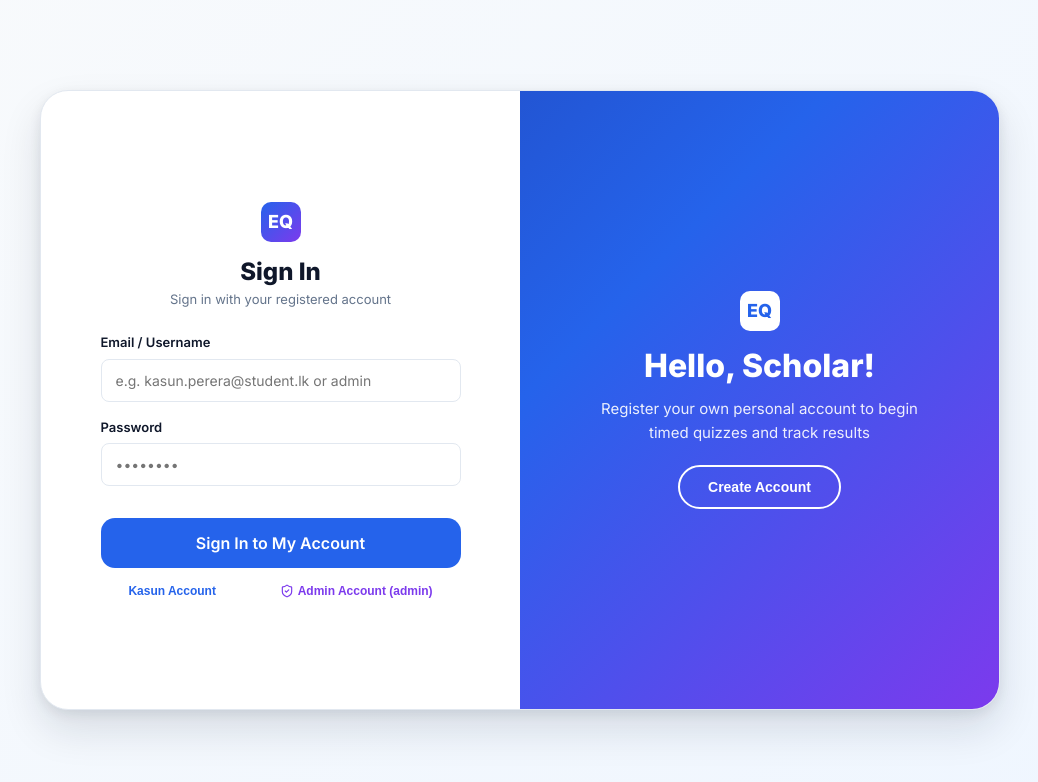
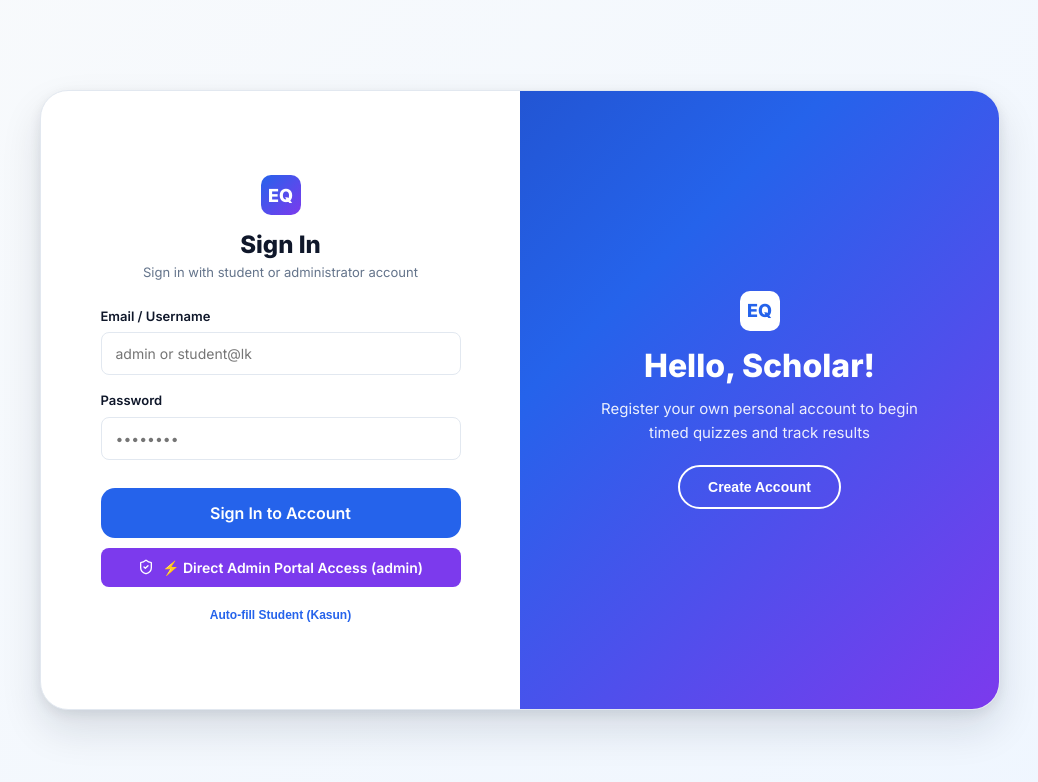
Before and after one commit to CASPIRE-Technologies/Quiz-Website-V2, a React (Vite) app in the folder frontend/: page /login in a window 1280 px wide. Shown: the top 782 px of the page, without its empty margins (120-1158 px from the left). Built offline with nearby package versions, Linux system fonts and the light colour scheme.

Commit message:
fix: resolve browser popup blocker issue with direct admin navigation and 1-click unlock

```diff
--- a/frontend/src/pages/AuthPage.jsx
+++ b/frontend/src/pages/AuthPage.jsx
@@ -16,56 +16,67 @@ export default function AuthPage() {
 
   const [isSplashing, setIsSplashing] = useState(false);
   const [activeAccountName, setActiveAccountName] = useState('');
-  const [isAdminMode, setIsAdminMode] = useState(false);
 
   const handleSubmit = (e) => {
     e.preventDefault();
+    const trimmedEmail = email.trim().toLowerCase();
+    const trimmedPass = password.trim();
+
+    const isAdminAuth = (trimmedEmail === 'admin' || trimmedEmail === 'admin@eduquiz.lk') && (trimmedPass === 'admin@123' || trimmedPass === 'admin');
+
     setIsSplashing(true);
-
-    const isAdminAuth = (email.trim().toLowerCase() === 'admin' || email.trim().toLowerCase() === 'admin@eduquiz.lk') && password.trim() === 'admin@123';
 
     setTimeout(() => {
       if (isAdminAuth) {
         setActiveAccountName('System Administrator');
         loginUser({
+          name: 'System Administrator',
           email: 'admin@eduquiz.lk',
-          password: 'admin@123'
+          phone: '+94 11 200 0000',
+          role: 'admin',
+          examLevel: 'Administrator'
         });
-        window.open('/admin', '_blank');
-        navigate('/dashboard');
+        navigate('/admin');
       } else if (isSignUp) {
-        // Register brand new user account
         const registered = registerAccount({
           name: name.trim() || 'New Student',
-          email: email.trim(),
-          password: password.trim(),
+          email: trimmedEmail,
+          password: trimmedPass,
           examLevel,
           school: school.trim() || 'Sri Lankan School'
         });
         setActiveAccountName(registered.name);
         navigate('/dashboard');
       } else {
-        // Sign in existing registered account
         const loggedIn = loginUser({
-          email: email.trim(),
-          password: password.trim()
+          email: trimmedEmail,
+          password: trimmedPass
         });
         setActiveAccountName(loggedIn.name);
         navigate('/dashboard');
       }
-    }, 950);
+    }, 800);
   };
 
-  const fillAdminCredentials = () => {
-    setEmail('admin');
-    setPassword('admin@123');
-    setIsAdminMode(true);
+  // One-click direct Admin login handler (avoids browser popup blockers)
+  const handleDirectAdminLogin = () => {
+    setIsSplashing(true);
+    setActiveAccountName('System Administrator');
+    setTimeout(() => {
+      loginUser({
+        name: 'System Administrator',
+        email: 'admin@eduquiz.lk',
+        phone: '+94 11 200 0000',
+        role: 'admin',
+        examLevel: 'Administrator'
+      });
+      navigate('/admin');
+    }, 600);
   };
 
   const fillDemoStudent = () => {
     setEmail('kasun.perera@student.lk');
     setPassword('password123');
-    setIsAdminMode(false);
   };
 
   return (
@@ -87,7 +98,7 @@ export default function AuthPage() {
             height: '100px',
             borderRadius: '50%',
             background: 'radial-gradient(circle, #7C3AED 0%, #2563EB 40%, #10B981 70%, #EC4899 100%)',
-            animation: 'circleSplashExpand 0.95s cubic-bezier(0.4, 0, 0.2, 1) forwards',
+            animation: 'circleSplashExpand 0.85s cubic-bezier(0.4, 0, 0.2, 1) forwards',
             boxShadow: '0 0 120px rgba(124, 58, 237, 0.9)'
           }} />
 
@@ -100,7 +111,7 @@ export default function AuthPage() {
             borderRadius: '24px',
             boxShadow: '0 25px 50px -12px rgba(15, 23, 42, 0.25)',
             textAlign: 'center',
-            animation: 'splashPopIn 0.5s cubic-bezier(0.34, 1.56, 0.64, 1) forwards',
+            animation: 'splashPopIn 0.45s cubic-bezier(0.34, 1.56, 0.64, 1) forwards',
             border: '2px solid rgba(255, 255, 255, 0.8)'
           }}>
             <div style={{
@@ -117,10 +128,10 @@ export default function AuthPage() {
               <CheckCircle2 size={38} />
             </div>
             <h2 style={{ fontSize: '26px', fontWeight: 800, color: 'var(--color-text-main)', marginBottom: '4px', display: 'flex', alignItems: 'center', justifyContent: 'center', gap: '8px' }}>
-              {isSignUp ? 'Registration Successful!' : 'Welcome Back!'} <Sparkles size={24} color="#F59E0B" />
+              {activeAccountName === 'System Administrator' ? 'Admin Portal Access!' : (isSignUp ? 'Registration Successful!' : 'Welcome Back!')} <Sparkles size={24} color="#F59E0B" />
             </h2>
             <p style={{ fontSize: '14px', color: 'var(--color-text-muted)', fontWeight: 500 }}>
-              Logging in as <strong>{activeAccountName || name || 'Registered Account'}</strong>...
+              Logging in as <strong>{activeAccountName || 'Registered Account'}</strong>...
             </p>
           </div>
         </div>
@@ -153,7 +164,7 @@ export default function AuthPage() {
             <div className="form-group">
               <label className="form-label">Email Address / Username</label>
               <input
-                type="email"
+                type="text"
                 className="form-input"
                 value={email}
                 onChange={(e) => setEmail(e.target.value)}
@@ -194,11 +205,9 @@ export default function AuthPage() {
           <form onSubmit={handleSubmit} style={{ width: '100%', maxWidth: '360px' }}>
             <div style={{ textAlign: 'center', marginBottom: '24px' }}>
               <div className="logo-badge" style={{ margin: '0 auto 12px auto' }}>EQ</div>
-              <h2 style={{ fontSize: '24px', fontWeight: 800 }}>
-                {isAdminMode ? 'Admin Console Login' : 'Sign In'}
-              </h2>
+              <h2 style={{ fontSize: '24px', fontWeight: 800 }}>Sign In</h2>
               <p style={{ fontSize: '13px', color: 'var(--color-text-muted)' }}>
-                {isAdminMode ? 'Opens Admin Panel in a separate standalone window' : 'Sign in with your registered account'}
+                Sign in with student or administrator account
               </p>
             </div>
 
@@ -209,7 +218,7 @@ export default function AuthPage() {
                 className="form-input"
                 value={email}
                 onChange={(e) => setEmail(e.target.value)}
-                placeholder="e.g. kasun.perera@student.lk or admin"
+                placeholder="admin or student@lk"
                 required
               />
             </div>
@@ -226,24 +235,27 @@ export default function AuthPage() {
               />
             </div>
 
-            <button type="submit" className="btn btn-primary btn-block btn-lg" style={{ marginTop: '16px' }}>
-              {isAdminMode ? 'Launch Standalone Admin Window' : 'Sign In to My Account'}
+            <button type="submit" className="btn btn-primary btn-block btn-lg" style={{ marginTop: '12px' }}>
+              Sign In to Account
             </button>
 
-            <div style={{ display: 'flex', justifyContent: 'space-around', gap: '8px', marginTop: '16px' }}>
+            {/* DIRECT 1-CLICK ADMIN LOGIN BUTTON */}
+            <button
+              type="button"
+              className="btn btn-secondary btn-block"
+              style={{ marginTop: '10px' }}
+              onClick={handleDirectAdminLogin}
+            >
+              <ShieldCheck size={16} /> ⚡ Direct Admin Portal Access (admin)
+            </button>
+
+            <div style={{ textAlign: 'center', marginTop: '14px' }}>
               <button
                 type="button"
                 onClick={fillDemoStudent}
                 style={{ border: 'none', background: 'transparent', color: 'var(--color-primary)', fontWeight: 600, fontSize: '12px', cursor: 'pointer' }}
               >
-                Kasun Account
-              </button>
-              <button
-                type="button"
-                onClick={fillAdminCredentials}
-                style={{ border: 'none', background: 'transparent', color: 'var(--color-secondary)', fontWeight: 600, fontSize: '12px', cursor: 'pointer', display: 'inline-flex', alignItems: 'center', gap: '4px' }}
-              >
-                <ShieldCheck size={14} /> Admin Account (admin)
+                Auto-fill Student (Kasun)
               </button>
             </div>
           </form>
@@ -257,7 +269,7 @@ export default function AuthPage() {
               <div className="logo-badge" style={{ background: 'white', color: 'var(--color-primary)', margin: '0 auto 16px auto' }}>EQ</div>
               <h2 style={{ fontSize: '32px', fontWeight: 800, marginBottom: '12px', lineHeight: 1.2 }}>Welcome Back!</h2>
               <p style={{ fontSize: '15px', opacity: 0.9, lineHeight: 1.6, maxWidth: '320px' }}>
-                Sign in with your registered student account to access your model papers
+                Sign in with your registered student or administrator credentials
               </p>
               <button className="ghost-btn" onClick={() => setIsSignUp(false)}>
                 Sign In
```
Also changed, not shown: frontend/src/pages/AdminDashboardPage.jsx (+9 -10 lines).
